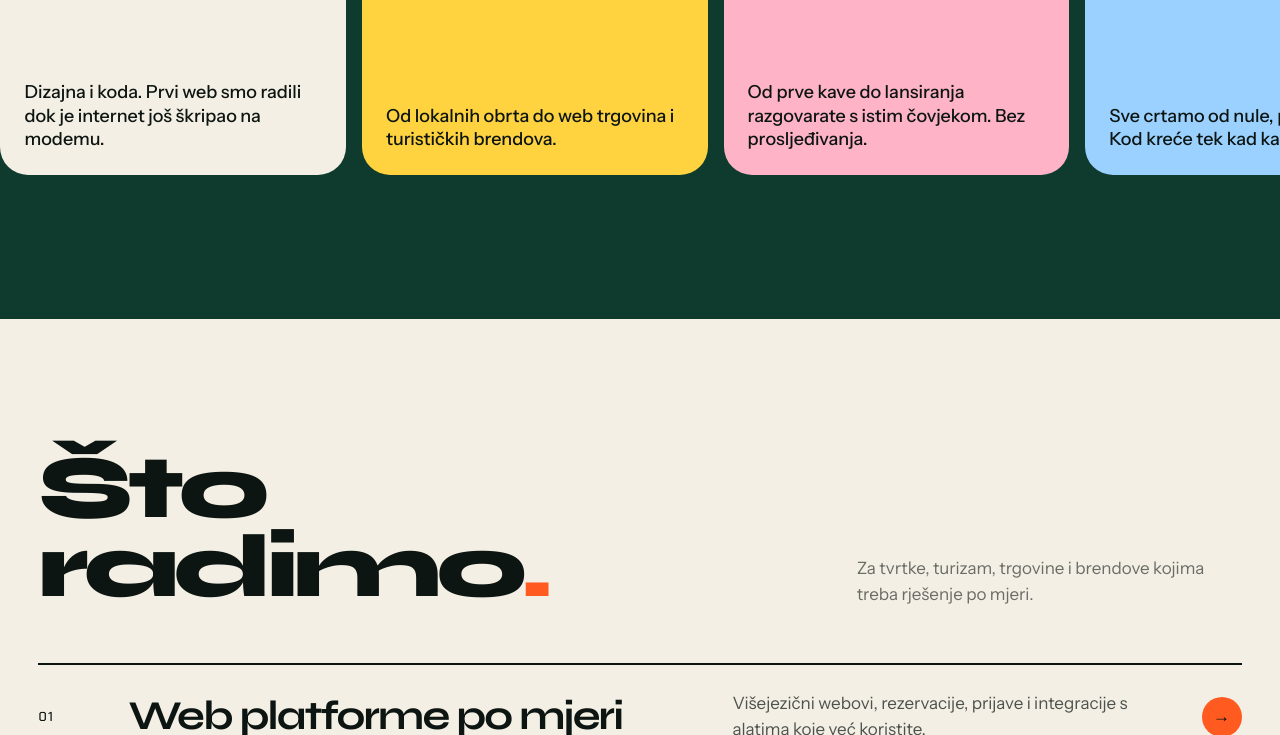
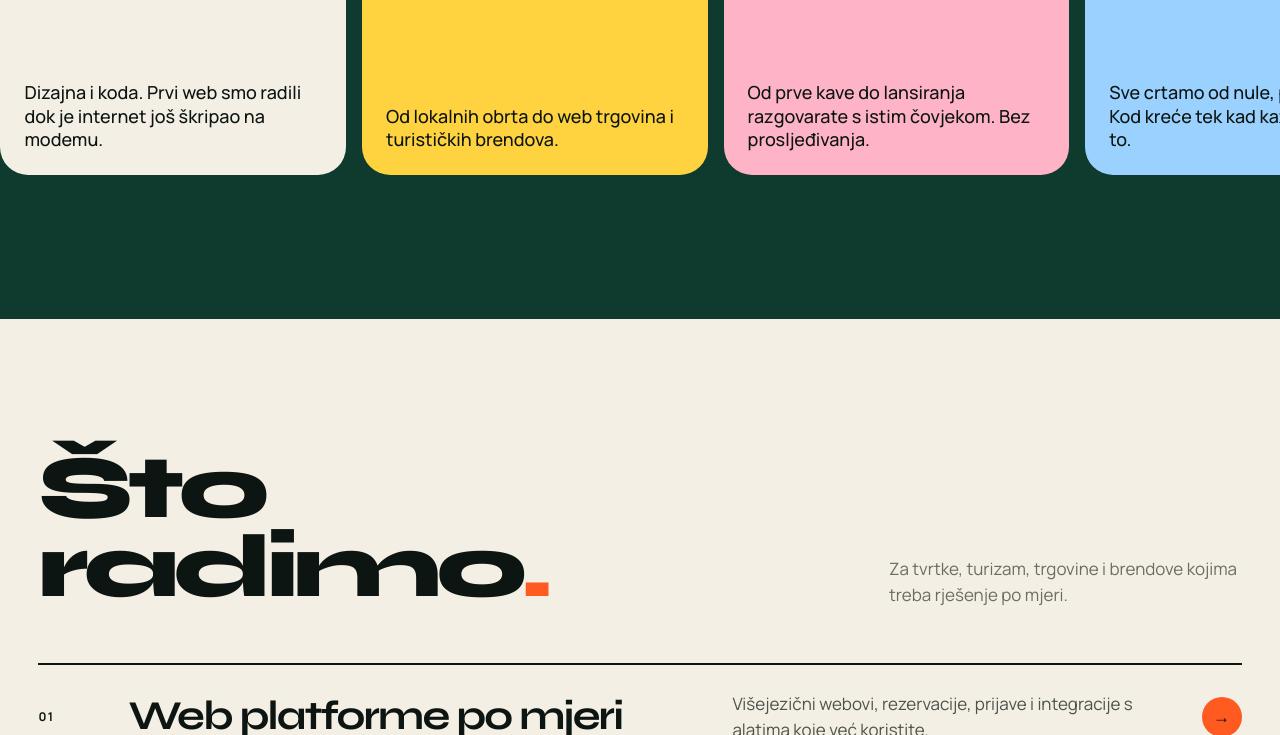
Before and after one commit to tmbsna/studio23k-web, a plain HTML site: page index.html in a window 1280 px wide. Shown: the part 2065-2800 px from the top of the page. Drawn offline with Linux system fonts and the light colour scheme.

Commit message:
Manrope za tekst i oznake, Syne ostaje za naslove
Co-Authored-By: Claude Opus 5.5 <noreply@anthropic.com>
Claude-Session: https://claude.ai/code/session_01474iP77zAkUBribEgQ7o8A

```diff
--- a/assets/fonts/fonts.css
+++ b/assets/fonts/fonts.css
@@ -1,80 +1,4 @@
 /* Fontovi su na našem serveru (bez slanja IP adrese Googleu). Izvor: Google Fonts, licenca SIL OFL. */
-/* Chakra Petch 400 latin-ext */
-@font-face {
-  font-family: 'Chakra Petch';
-  font-style: normal;
-  font-weight: 400;
-  font-display: swap;
-  src: url(chakra-petch-400-latin-ext.woff2) format('woff2');
-  unicode-range: U+0100-02BA, U+02BD-02C5, U+02C7-02CC, U+02CE-02D7, U+02DD-02FF, U+0304, U+0308, U+0329, U+1D00-1DBF, U+1E00-1E9F, U+1EF2-1EFF, U+2020, U+20A0-20AB, U+20AD-20C4, U+2113, U+2C60-2C7F, U+A720-A7FF;
-}
-/* Chakra Petch 400 latin */
-@font-face {
-  font-family: 'Chakra Petch';
-  font-style: normal;
-  font-weight: 400;
-  font-display: swap;
-  src: url(chakra-petch-400-latin.woff2) format('woff2');
-  unicode-range: U+0000-00FF, U+0131, U+0152-0153, U+02BB-02BC, U+02C6, U+02DA, U+02DC, U+0304, U+0308, U+0329, U+2000-206F, U+20AC, U+2122, U+2191, U+2193, U+2212, U+2215, U+FEFF, U+FFFD;
-}
-/* Chakra Petch 500 latin-ext */
-@font-face {
-  font-family: 'Chakra Petch';
-  font-style: normal;
-  font-weight: 500;
-  font-display: swap;
-  src: url(chakra-petch-500-latin-ext.woff2) format('woff2');
-  unicode-range: U+0100-02BA, U+02BD-02C5, U+02C7-02CC, U+02CE-02D7, U+02DD-02FF, U+0304, U+0308, U+0329, U+1D00-1DBF, U+1E00-1E9F, U+1EF2-1EFF, U+2020, U+20A0-20AB, U+20AD-20C4, U+2113, U+2C60-2C7F, U+A720-A7FF;
-}
-/* Chakra Petch 500 latin */
-@font-face {
-  font-family: 'Chakra Petch';
-  font-style: normal;
-  font-weight: 500;
-  font-display: swap;
-  src: url(chakra-petch-500-latin.woff2) format('woff2');
-  unicode-range: U+0000-00FF, U+0131, U+0152-0153, U+02BB-02BC, U+02C6, U+02DA, U+02DC, U+0304, U+0308, U+0329, U+2000-206F, U+20AC, U+2122, U+2191, U+2193, U+2212, U+2215, U+FEFF, U+FFFD;
-}
-/* Instrument Sans 400 latin-ext */
-@font-face {
-  font-family: 'Instrument Sans';
-  font-style: normal;
-  font-weight: 400;
-  font-stretch: 100%;
-  font-display: swap;
-  src: url(instrument-sans-400-latin-ext.woff2) format('woff2');
-  unicode-range: U+0100-02BA, U+02BD-02C5, U+02C7-02CC, U+02CE-02D7, U+02DD-02FF, U+0304, U+0308, U+0329, U+1D00-1DBF, U+1E00-1E9F, U+1EF2-1EFF, U+2020, U+20A0-20AB, U+20AD-20C4, U+2113, U+2C60-2C7F, U+A720-A7FF;
-}
-/* Instrument Sans 400 latin */
-@font-face {
-  font-family: 'Instrument Sans';
-  font-style: normal;
-  font-weight: 400;
-  font-stretch: 100%;
-  font-display: swap;
-  src: url(instrument-sans-400-latin.woff2) format('woff2');
-  unicode-range: U+0000-00FF, U+0131, U+0152-0153, U+02BB-02BC, U+02C6, U+02DA, U+02DC, U+0304, U+0308, U+0329, U+2000-206F, U+20AC, U+2122, U+2191, U+2193, U+2212, U+2215, U+FEFF, U+FFFD;
-}
-/* Instrument Sans 500 latin-ext */
-@font-face {
-  font-family: 'Instrument Sans';
-  font-style: normal;
-  font-weight: 500;
-  font-stretch: 100%;
-  font-display: swap;
-  src: url(instrument-sans-400-latin-ext.woff2) format('woff2');
-  unicode-range: U+0100-02BA, U+02BD-02C5, U+02C7-02CC, U+02CE-02D7, U+02DD-02FF, U+0304, U+0308, U+0329, U+1D00-1DBF, U+1E00-1E9F, U+1EF2-1EFF, U+2020, U+20A0-20AB, U+20AD-20C4, U+2113, U+2C60-2C7F, U+A720-A7FF;
-}
-/* Instrument Sans 500 latin */
-@font-face {
-  font-family: 'Instrument Sans';
-  font-style: normal;
-  font-weight: 500;
-  font-stretch: 100%;
-  font-display: swap;
-  src: url(instrument-sans-400-latin.woff2) format('woff2');
-  unicode-range: U+0000-00FF, U+0131, U+0152-0153, U+02BB-02BC, U+02C6, U+02DA, U+02DC, U+0304, U+0308, U+0329, U+2000-206F, U+20AC, U+2122, U+2191, U+2193, U+2212, U+2215, U+FEFF, U+FFFD;
-}
 /* Syne 700 latin-ext */
 @font-face {
   font-family: 'Syne';
@@ -111,3 +35,21 @@
   src: url(syne-700-latin.woff2) format('woff2');
   unicode-range: U+0000-00FF, U+0131, U+0152-0153, U+02BB-02BC, U+02C6, U+02DA, U+02DC, U+0304, U+0308, U+0329, U+2000-206F, U+20AC, U+2122, U+2191, U+2193, U+2212, U+2215, U+FEFF, U+FFFD;
 }
+/* Manrope (varijabilni 200-800) latin-ext */
+@font-face {
+  font-family: 'Manrope';
+  font-style: normal;
+  font-weight: 200 800;
+  font-display: swap;
+  src: url(manrope-latin-ext-wght-normal.woff2) format('woff2-variations');
+  unicode-range: U+0100-02BA, U+02BD-02C5, U+02C7-02CC, U+02CE-02D7, U+02DD-02FF, U+0304, U+0308, U+0329, U+1D00-1DBF, U+1E00-1E9F, U+1EF2-1EFF, U+2020, U+20A0-20AB, U+20AD-20C4, U+2113, U+2C60-2C7F, U+A720-A7FF;
+}
+/* Manrope (varijabilni 200-800) latin */
+@font-face {
+  font-family: 'Manrope';
+  font-style: normal;
+  font-weight: 200 800;
+  font-display: swap;
+  src: url(manrope-latin-wght-normal.woff2) format('woff2-variations');
+  unicode-range: U+0000-00FF, U+0131, U+0152-0153, U+02BB-02BC, U+02C6, U+02DA, U+02DC, U+0304, U+0308, U+0329, U+2000-206F, U+20AC, U+2122, U+2191, U+2193, U+2212, U+2215, U+FEFF, U+FFFD;
+}
--- a/assets/studio.css
+++ b/assets/studio.css
@@ -16,8 +16,8 @@
   --line: rgba(13,21,18,.14);
   --line-d: rgba(244,239,228,.2);
   --r: 28px;
-  --body: "Instrument Sans", "Helvetica Neue", Arial, system-ui, sans-serif;
-  --tech: "Chakra Petch", ui-monospace, monospace;
+  --body: "Manrope", "Helvetica Neue", Arial, system-ui, sans-serif;
+  --tech: "Manrope", "Helvetica Neue", Arial, system-ui, sans-serif;
   --mark: "Syne", "Avenir Next", system-ui, sans-serif;
   --gx: max(16px, env(safe-area-inset-left, 0px), 3vw);
 }
@@ -33,7 +33,7 @@ ul, ol { list-style: none; }
 img, video { display: block; max-width: 100%; }
 :focus-visible { outline: 3px solid var(--orange); outline-offset: 3px; border-radius: 6px; }
 .wrap { padding-inline: var(--gx); }
-.tag { font: 500 13px/1 var(--tech); letter-spacing: .1em; text-transform: uppercase; }
+.tag { font: 700 12px/1 var(--tech); letter-spacing: .12em; text-transform: uppercase; }
 .dim { opacity: .62; }
 
 /* Buttons: pill */
@@ -134,7 +134,7 @@ img, video { display: block; max-width: 100%; }
 .card:nth-child(6n+4) { background: var(--sky); } .card:nth-child(6n+5) { background: var(--orange); } .card:nth-child(6n+6) { background: #c9f2d8; }
 .card .n { display: flex; justify-content: space-between; }
 .card b { align-self: center; font: 800 clamp(64px, 7vw, 112px)/.85 var(--mark); letter-spacing: -.06em; }
-.card b small { display: block; font-size: clamp(20px, 1.9vw, 28px); overflow-wrap: anywhere; letter-spacing: -.03em; margin-top: 10px; }
+.card b small { display: block; font-size: clamp(18px, 1.5vw, 24px); overflow-wrap: anywhere; letter-spacing: -.03em; margin-top: 10px; }
 .card p { font-size: 18px; line-height: 1.3; font-weight: 500; }
 
 /* Services */
--- a/index.html
+++ b/index.html
@@ -18,7 +18,7 @@
 <link rel="icon" type="image/png" href="/assets/favicon.png">
 <link rel="apple-touch-icon" href="/assets/apple-touch-icon.png">
 <link rel="stylesheet" href="/assets/fonts/fonts.css">
-<link rel="stylesheet" href="/assets/studio.css?v=2">
+<link rel="stylesheet" href="/assets/studio.css?v=3">
 <script type="application/ld+json">
 [
  {
```
Also changed, not shown: 404.html (+1 -1 lines), radovi/index.html (+1 -1 lines), tmbingo/index.html (+1 -1 lines), assets/fonts/chakra-petch-400-latin-ext.woff2 (deleted), assets/fonts/chakra-petch-400-latin.woff2 (deleted), assets/fonts/chakra-petch-500-latin-ext.woff2 (deleted), assets/fonts/chakra-petch-500-latin.woff2 (deleted), assets/fonts/instrument-sans-400-latin-ext.woff2 (deleted), assets/fonts/instrument-sans-400-latin.woff2 (deleted), assets/fonts/manrope-LICENSE.txt (added), assets/fonts/manrope-latin-ext-wght-normal.woff2 (added), assets/fonts/manrope-latin-wght-normal.woff2 (added), assets/og-image.jpg, 1 other file.
